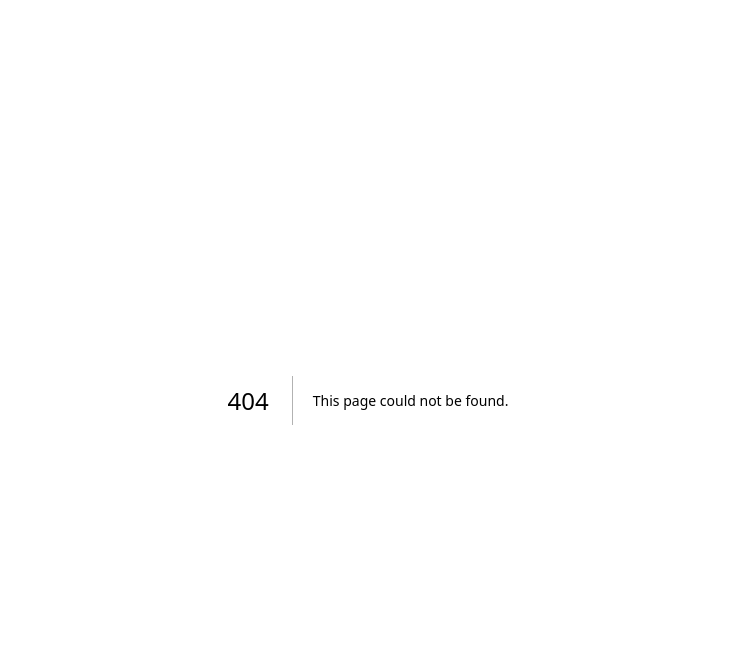
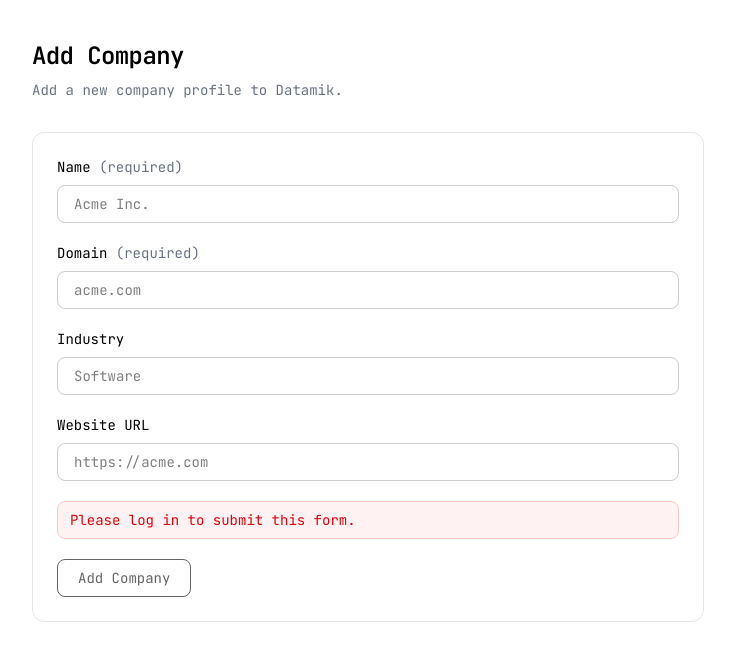
Before and after one commit to sheriffly/datamik, a Next.js app: page /add-company in a window 1280 px wide. Before the commit this address had no page. Shown: the top 660 px of the page, without its empty margins (272-1007 px from the left). Built offline with nearby package versions, Linux system fonts and the light colour scheme; no server answers.

Commit message:
Add company form with validation, auth handling, and domain normalization

```diff
--- /dev/null
+++ b/app/add-company/page.tsx
@@ -0,0 +1,255 @@
+'use client'
+
+import { FormEvent, useEffect, useState } from 'react'
+import { useRouter } from 'next/navigation'
+import { supabase } from '../../lib/supabase'
+
+type FormState = {
+  name: string
+  domain: string
+  industry: string
+  website_url: string
+}
+
+const initialFormState: FormState = {
+  name: '',
+  domain: '',
+  industry: '',
+  website_url: '',
+}
+
+const normalizeDomain = (domain: string) =>
+  domain
+    .trim()
+    .toLowerCase()
+    .replace('https://', '')
+    .replace('http://', '')
+    .replace('www.', '')
+
+const normalizeWebsiteUrl = (url: string) => {
+  const trimmed = url.trim()
+  if (!trimmed) return ''
+  if (trimmed.startsWith('http://') || trimmed.startsWith('https://')) {
+    return trimmed
+  }
+  return `https://${trimmed}`
+}
+
+export default function AddCompanyPage() {
+  const router = useRouter()
+  const [form, setForm] = useState<FormState>(initialFormState)
+  const [isSubmitting, setIsSubmitting] = useState(false)
+  const [isCheckingAuth, setIsCheckingAuth] = useState(true)
+  const [isLoggedIn, setIsLoggedIn] = useState(false)
+  const [user, setUser] = useState<any>(null)
+  const [error, setError] = useState('')
+
+  useEffect(() => {
+    const loadUser = async () => {
+      const { data, error: authError } = await supabase.auth.getUser()
+      if (authError || !data.user) {
+        setIsLoggedIn(false)
+        setUser(null)
+      } else {
+        setIsLoggedIn(true)
+        setUser(data.user)
+      }
+      setIsCheckingAuth(false)
+    }
+
+    loadUser()
+  }, [])
+
+  const handleSubmit = async (event: FormEvent<HTMLFormElement>) => {
+    event.preventDefault()
+
+    setError('')
+
+    if (!form.name.trim() || !form.domain.trim()) {
+      setError('Name and domain are required.')
+      return
+    }
+
+    if (form.domain.includes(' ')) {
+      setError('Domain cannot contain spaces.')
+      return
+    }
+
+    const normalizedWebsiteUrl = normalizeWebsiteUrl(form.website_url)
+
+    if (normalizedWebsiteUrl) {
+      try {
+        new URL(normalizedWebsiteUrl)
+      } catch {
+        setError('Invalid website URL')
+        return
+      }
+    }
+
+    if (!isLoggedIn) {
+      setError('You must be logged in to add a company.')
+      return
+    }
+
+    if (!user) {
+      setError('You must be logged in to add a company.')
+      return
+    }
+
+    setIsSubmitting(true)
+
+    try {
+      const normalizedDomain = normalizeDomain(form.domain)
+
+      const payload = {
+        name: form.name.trim(),
+        domain: normalizedDomain,
+        industry: form.industry.trim() || null,
+        website_url: normalizedWebsiteUrl || null,
+        created_by: user.id,
+      }
+
+      const { error: insertError } = await supabase.from('companies').insert(payload)
+
+      if (insertError) {
+        if (insertError?.message?.toLowerCase().includes('duplicate')) {
+          setError('A company with this domain already exists.')
+          return
+        }
+        setError(insertError.message || 'Failed to add company.')
+        return
+      }
+
+      setForm(initialFormState)
+      router.push('/companies')
+    } catch {
+      setError('Something went wrong. Please try again.')
+    } finally {
+      setIsSubmitting(false)
+    }
+  }
+
+  return (
+    <main className="min-h-screen bg-white text-black px-6 py-10">
+      <div className="mx-auto w-full max-w-2xl">
+        <h1 className="text-2xl font-semibold tracking-tight">Add Company</h1>
+        <p className="mt-2 text-sm text-gray-500">
+          Add a new company profile to Datamik.
+        </p>
+
+        <form
+          onSubmit={handleSubmit}
+          className="mt-8 rounded-xl border border-black/10 p-6 space-y-5"
+        >
+          <div>
+            <label htmlFor="name" className="mb-2 block text-sm">
+              Name <span className="text-gray-500">(required)</span>
+            </label>
+            <input
+              id="name"
+              name="name"
+              type="text"
+              required
+              value={form.name}
+              disabled={isSubmitting}
+              onChange={(e) => setForm((prev) => ({ ...prev, name: e.target.value }))}
+              className="w-full rounded-lg border border-black/20 px-4 py-2 text-sm outline-none transition focus:border-black"
+              placeholder="Acme Inc."
+            />
+          </div>
+
+          <div>
+            <label htmlFor="domain" className="mb-2 block text-sm">
+              Domain <span className="text-gray-500">(required)</span>
+            </label>
+            <input
+              id="domain"
+              name="domain"
+              type="text"
+              required
+              value={form.domain}
+              disabled={isSubmitting}
+              onChange={(e) => {
+                const nextDomain = e.target.value
+                const normalized = normalizeDomain(nextDomain)
+
+                setForm((prev) => ({
+                  ...prev,
+                  domain: nextDomain,
+                  website_url:
+                    prev.website_url.trim() === '' && normalized
+                      ? `https://${normalized}`
+                      : prev.website_url,
+                }))
+              }}
+              className="w-full rounded-lg border border-black/20 px-4 py-2 text-sm outline-none transition focus:border-black"
+              placeholder="acme.com"
+            />
+          </div>
+
+          <div>
+            <label htmlFor="industry" className="mb-2 block text-sm">
+              Industry
+            </label>
+            <input
+              id="industry"
+              name="industry"
+              type="text"
+              value={form.industry}
+              disabled={isSubmitting}
+              onChange={(e) => setForm((prev) => ({ ...prev, industry: e.target.value }))}
+              className="w-full rounded-lg border border-black/20 px-4 py-2 text-sm outline-none transition focus:border-black"
+              placeholder="Software"
+            />
+          </div>
+
+          <div>
+            <label htmlFor="website_url" className="mb-2 block text-sm">
+              Website URL
+            </label>
+            <input
+              id="website_url"
+              name="website_url"
+              type="url"
+              value={form.website_url}
+              disabled={isSubmitting}
+              onChange={(e) =>
+                setForm((prev) => ({ ...prev, website_url: e.target.value }))
+              }
+              onBlur={(e) => {
+                const normalized = normalizeWebsiteUrl(e.target.value)
+                setForm((prev) => ({ ...prev, website_url: normalized }))
+              }}
+              className="w-full rounded-lg border border-black/20 px-4 py-2 text-sm outline-none transition focus:border-black"
+              placeholder="https://acme.com"
+            />
+          </div>
+
+          {error && (
+            <p className="rounded-lg border border-red-200 bg-red-50 px-3 py-2 text-sm text-red-600">
+              {error}
+            </p>
+          )}
+
+          {!isCheckingAuth && !isLoggedIn && (
+            <p className="rounded-lg border border-red-200 bg-red-50 px-3 py-2 text-sm text-red-600">
+              Please log in to submit this form.
+            </p>
+          )}
+
+          <button
+            type="submit"
+            disabled={isSubmitting || isCheckingAuth || !isLoggedIn}
+            className="rounded-lg border border-black px-5 py-2 text-sm transition hover:bg-black hover:text-white disabled:cursor-not-allowed disabled:opacity-60"
+          >
+            {isSubmitting
+              ? 'Saving...'
+              : isCheckingAuth
+                ? 'Checking login...'
+                : 'Add Company'}
+          </button>
+        </form>
+      </div>
+    </main>
+  )
+}
```
